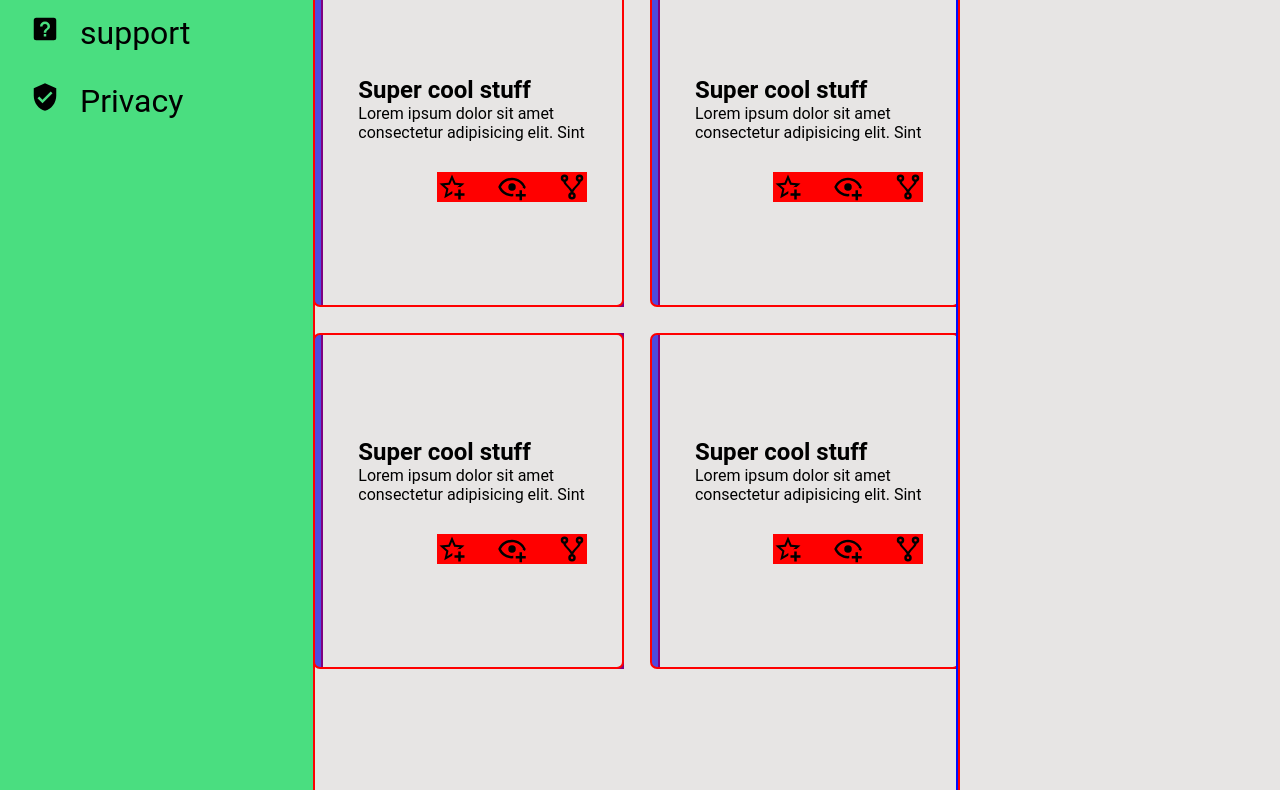
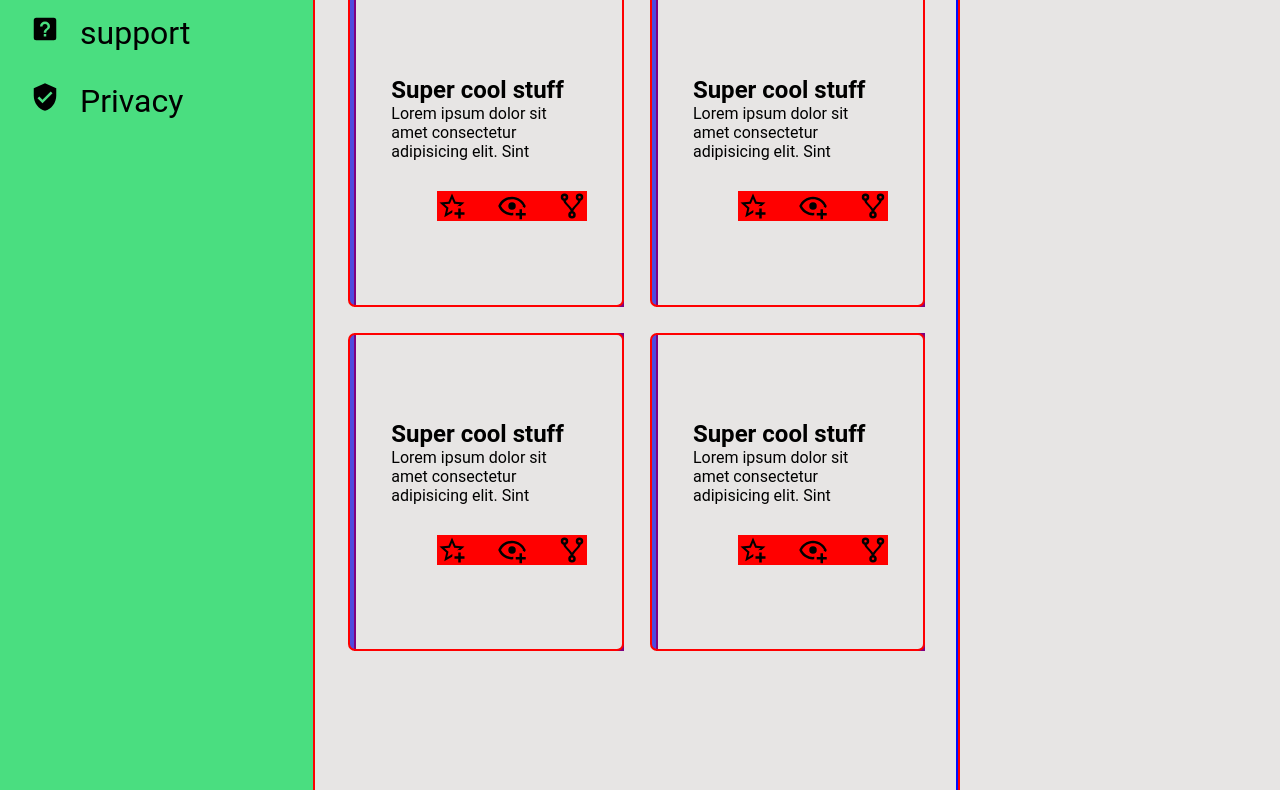
Before and after one commit to Cesarcasas0737/admin-dashboard, a plain HTML site: page index.html in a window 1280 px wide. Shown: the part 742-1532 px from the top of the page. Drawn offline with Linux system fonts and the light colour scheme.

Commit message:
Padding to cards to make it visually nicer and easier to read

```diff
--- a/style.css
+++ b/style.css
@@ -228,6 +228,7 @@ outline: 2px solid red;
     grid-template-rows: repeat(4,1fr);
     grid-template-columns: repeat(auto-fit, minmax(250px, 1fr));
     gap: 30px;
+    padding: var(--light-padding);
 }
 
 h3{
```
